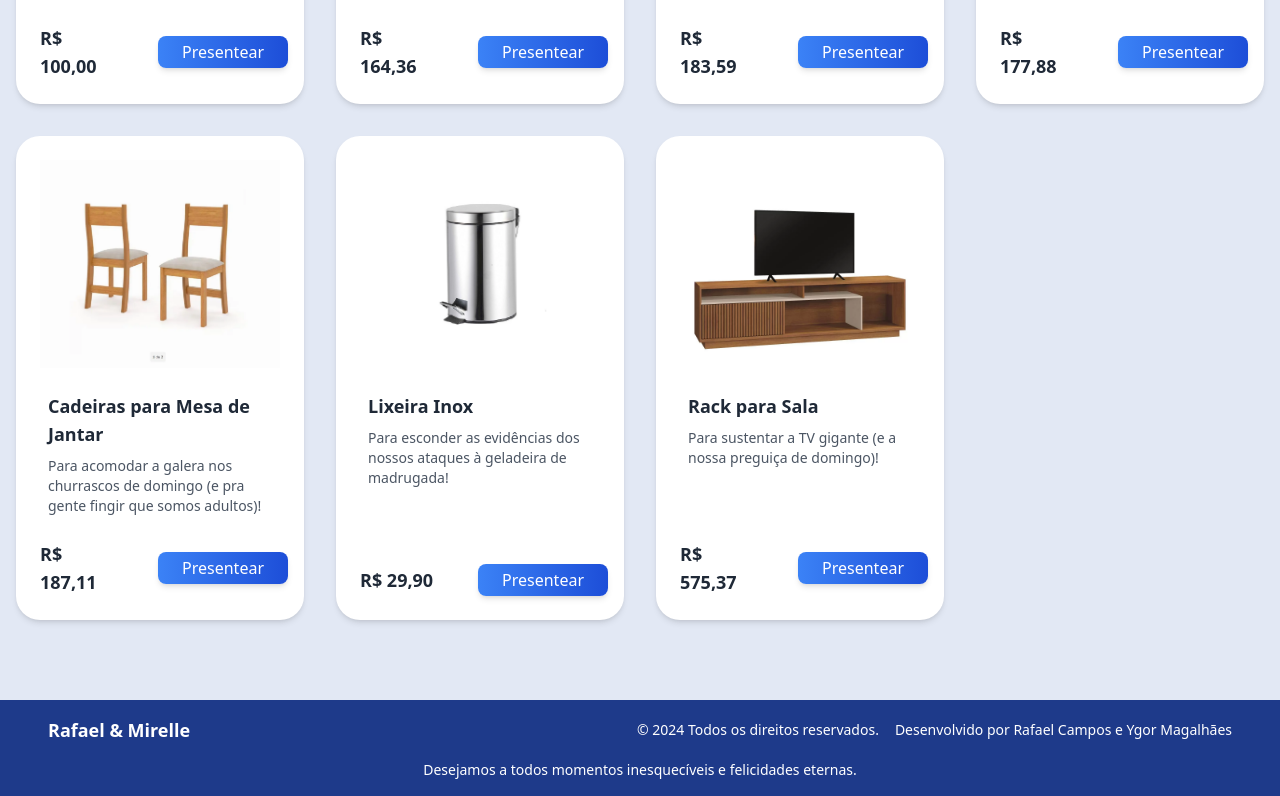
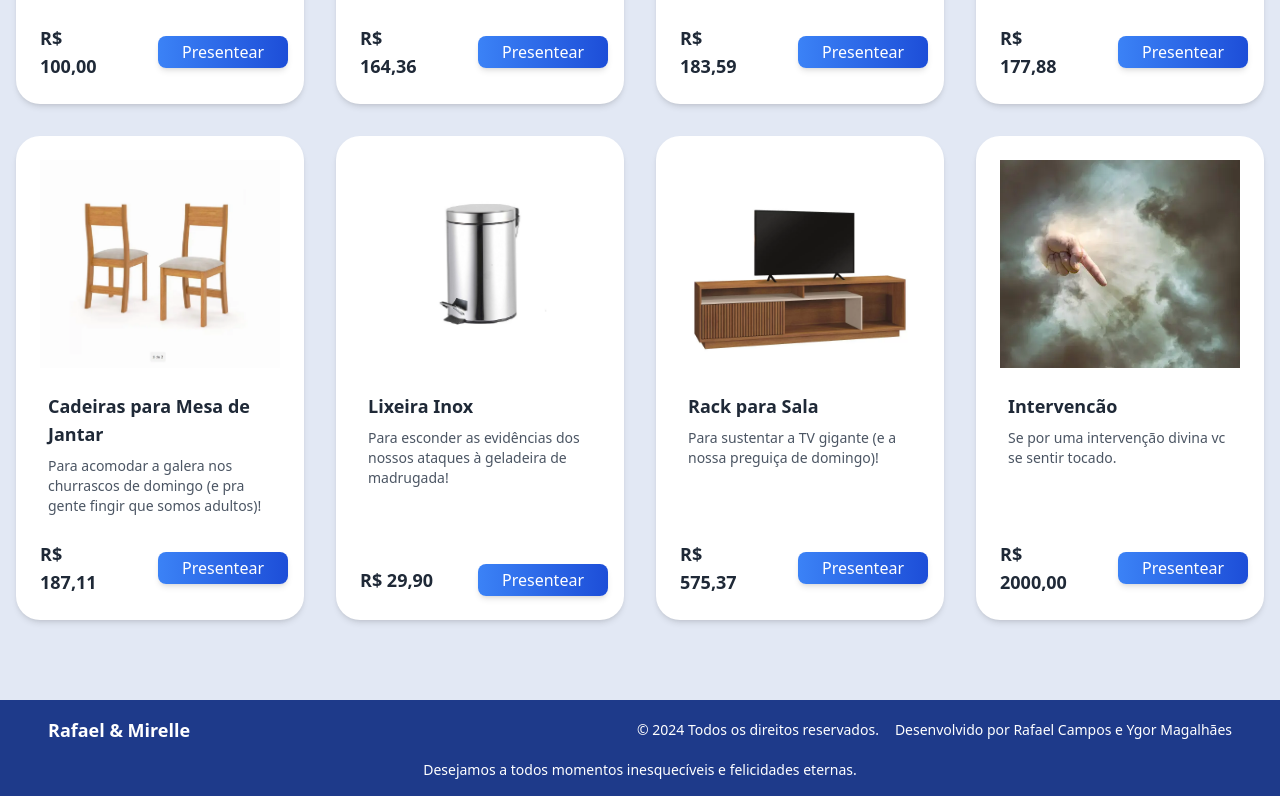
Before and after one commit to rafael-campos/SiteCasamento, a Next.js app: page / in a window 1280 px wide. Shown: the part 6938-7734 px from the top of the page. Built offline with nearby package versions, Linux system fonts and the light colour scheme.

Commit message:
mais um presente

```diff
--- a/components/ListaDePresente.tsx
+++ b/components/ListaDePresente.tsx
@@ -219,6 +219,13 @@ const ListaDePresentes: React.FC = () => {
       descricao: 'Para sustentar a TV gigante (e a nossa preguiça de domingo)!',
       preco: 'R$ 575,37',
     },
+    {
+      id: '28',
+      imagem: '/images/presentes/deus.webp',
+      nome: 'Intervencão',
+      descricao: 'Se por uma intervenção divina vc se sentir tocado.',
+      preco: 'R$ 2000,00',
+    },
     // Adicione mais presentes conforme necessário
   ];
 
--- a/pages/[id].tsx
+++ b/pages/[id].tsx
@@ -344,6 +344,16 @@ const presentes: Presente[] = [
         enderecoEntrega: 2,
         tipo: 'real',
     },
+    {
+        id: '28',
+        imagem: '/images/presentes/deus.webp',
+        nome: 'Intervenção',
+        descricao: 'Se por uma intervenção divina vc se sentir tocado.',
+        preco: 'R$ 2000,00',
+        codigoPix: '00020126810014br.gov.bcb.pix013692fb26d6-62d7-40fc-a775-c6ba8f2ae2250219intervencao divina 52040000530398654072000.005802BR5922Rafael Henrique Campos6008Brasilia62090505z4fqh6304BDB4',
+        linkPagamentoCartao: 'https://pay.sumup.com/b2c/Q9M2WGSZ',
+        tipo: 'ficticio',
+    },
     // ... seus outros presentes ...
 ];
 
```
Also changed, not shown: public/images/presentes/deus.webp (added).
